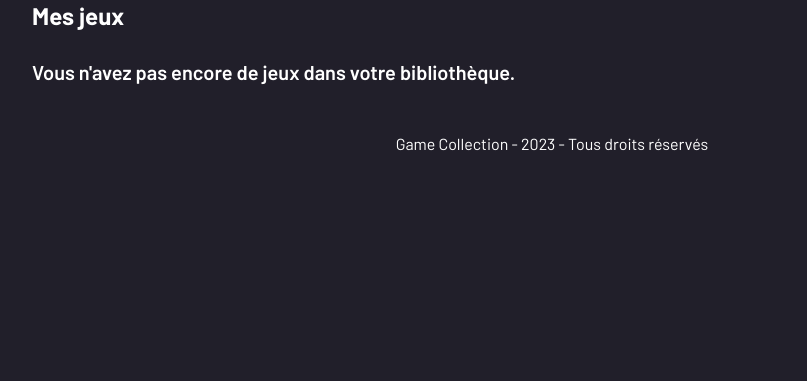
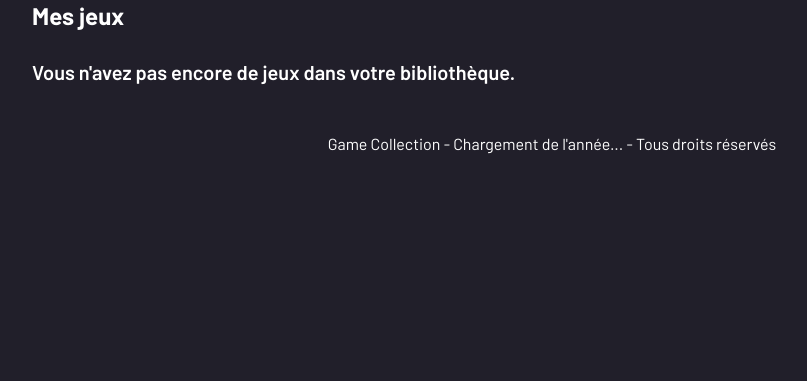
Before and after one commit to enzo-rndrsvt/game-collection, a PHP site: page / in a window 1280 px wide. Shown: the part 419-800 px from the top of the page, without its empty margins (88-895 px from the left). Run offline with PHP 8.4, Linux system fonts and the light colour scheme; the visitor is signed in with stand-in values (Sample User, id 1); data that the repository does not hold is empty.

Commit message:
Now displaying year

```diff
--- a/src/views/footer.php
+++ b/src/views/footer.php
@@ -1,3 +1,15 @@
 <footer>
-    <p>Game Collection - 2023 - Tous droits réservés</p>
+    <p>Game Collection - <span id="footerYear">Chargement de l'année...</span> - Tous droits réservés</p>
+
+    <!-- La gestion des années étant compliqué, on utilise une API qui le fait pour nous :D -->
+    <!-- cf. https://getfullyear.com/ -->
+    <script>
+        fetch('https://getfullyear.com/api/year', { mode: 'no-cors' })
+            .then(response => response.json())
+            .then(data => {
+                console.log(data.sponsored_by);
+                const footerYear = document.getElementById('footerYear'); // Récupérer l'élément
+                footerYear.textContent = data.year; // Mettre à jour l'année
+            });
+    </script>
 </footer>
```
